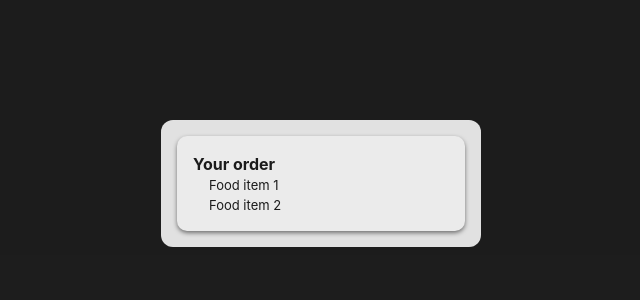
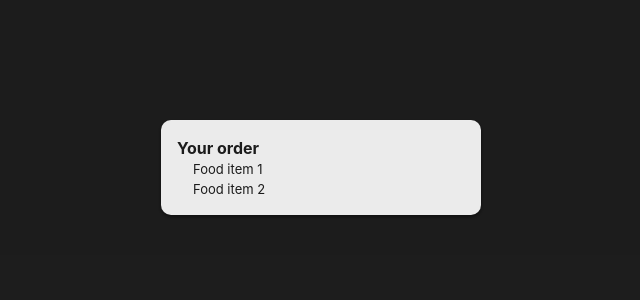
Before and after one commit to victorac/react-food-app-firebase, a React (Vite) app: page / in a window 1280 px wide. Shown: the top 300 px of the page, without its empty margins (319-959 px from the left). Built offline with nearby package versions, Linux system fonts and the light colour scheme.

Commit message:
remove Modal background

```diff
--- a/src/components/ui/Modal.module.css
+++ b/src/components/ui/Modal.module.css
@@ -14,8 +14,5 @@
     left: 50%;
     translate: -50% ;
     width: 20rem;
-    background-color: #e1e1e1;
     z-index: 2;
-    border-radius: 12px;
-    padding: 1rem;
 }
```
